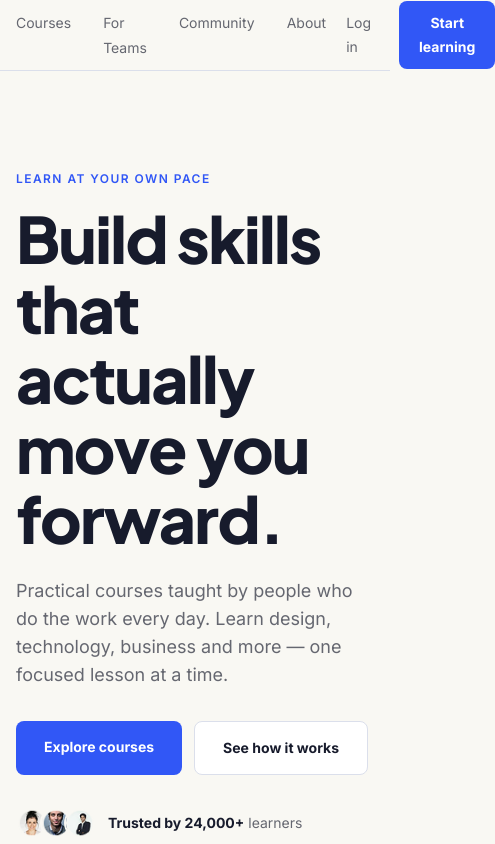
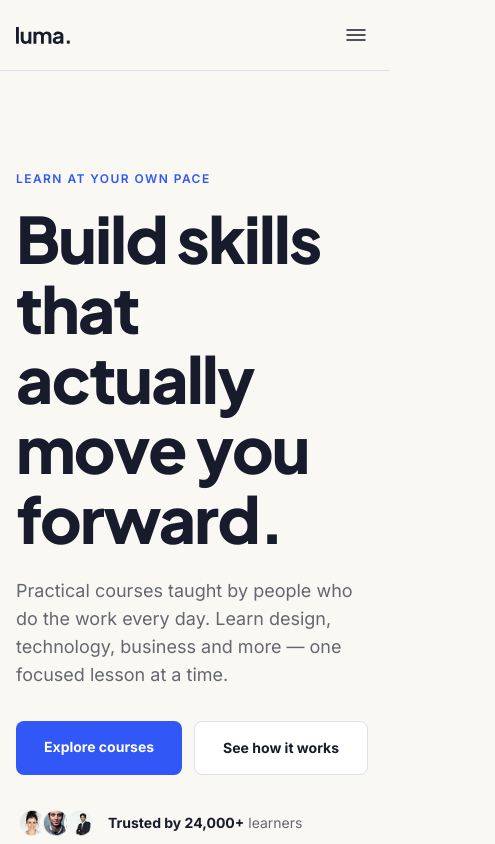
Before and after one commit to nicolas-davila/buzzvel-test-frontend, a Next.js app: page / in a window 390 px wide. Shown: the top 844 px of the page, 495 px wide, since content can reach past the window. Built offline with nearby package versions, Linux system fonts and the light colour scheme.

Commit message:
feat: add accessible mobile menu to header

```diff
--- a/src/components/Header.tsx
+++ b/src/components/Header.tsx
@@ -3,20 +3,21 @@ import Link from "next/link";
 import Image from "next/image";
 import Container from "./Container";
 import Button from "./Button";
+import MobileMenu from "./MobileMenu";
 
 export default function Header() {
     return (
-        <header className="border-b border-line">
-            <Container className="grid h-[70px] grid-cols-[1fr_auto_1fr] items-center">
+        <header className="relative border-b border-line">
+            <Container className="flex h-[70px] items-center justify-between lg:grid lg:grid-cols-[1fr_auto_1fr]">
                 <Link href="/">
                     <Image src="/luma.svg" alt="Luma" width={54} height={17} />
                 </Link>
-                <nav aria-label="Main">
+                <nav aria-label="Main" className="hidden lg:block">
                     <ul className="flex gap-8">
                         {links.map((link) => <li key={link.label}><a href={link.href} className="text-sm leading-6 text-muted">{link.label}</a></li>)}
                     </ul>
                 </nav>
-                <div className="flex items-center justify-self-end gap-2">
+                <div className="hidden items-center justify-self-end gap-2 lg:flex">
                     <a href="#" className="px-5 py-2.5 text-sm leading-6 text-muted">
                         Log in
                     </a>
@@ -24,6 +25,7 @@ export default function Header() {
                         Start learning
                     </Button>
                 </div>
+                <MobileMenu />
             </Container>
 
         </header>
--- /dev/null
+++ b/src/components/MobileMenu.tsx
@@ -0,0 +1,82 @@
+"use client";
+
+import { useEffect, useState } from "react";
+import { links } from "@/data/navigation";
+import Button from "./Button";
+
+export default function MobileMenu() {
+    const [open, setOpen] = useState(false);
+
+    // Close the menu with the Escape key
+    useEffect(() => {
+        if (!open) return;
+
+        function handleKeyDown(event: KeyboardEvent) {
+            if (event.key === "Escape") {
+                setOpen(false);
+            }
+        }
+
+        document.addEventListener("keydown", handleKeyDown);
+        return () => document.removeEventListener("keydown", handleKeyDown);
+    }, [open]);
+
+    return (
+        <div className="lg:hidden">
+            <button
+                type="button"
+                onClick={() => setOpen(!open)}
+                aria-expanded={open}
+                aria-controls="mobile-menu"
+                aria-label={open ? "Close menu" : "Open menu"}
+                className="flex size-9 items-center justify-center rounded-lg p-1.5"
+            >
+                <svg
+                    viewBox="0 0 24 24"
+                    className="size-6"
+                    fill="none"
+                    stroke="currentColor"
+                    strokeWidth="1.5"
+                    strokeLinecap="round"
+                    aria-hidden="true"
+                >
+                    {open ? (
+                        <path d="M6 6l12 12M18 6L6 18" />
+                    ) : (
+                        <path d="M3 7h18M3 12h18M3 17h18" />
+                    )}
+                </svg>
+            </button>
+
+            <div
+                id="mobile-menu"
+                hidden={!open}
+                className="absolute top-full right-0 left-0 z-20 border-b border-line bg-background px-4 pt-2 pb-6 md:px-8"
+            >
+                <nav aria-label="Mobile">
+                    <ul className="flex flex-col">
+                        {links.map((link) => (
+                            <li key={link.label} className="border-b border-line last:border-b-0">
+                                <a
+                                    href={link.href}
+                                    onClick={() => setOpen(false)}
+                                    className="block py-4 text-base leading-7 font-medium"
+                                >
+                                    {link.label}
+                                </a>
+                            </li>
+                        ))}
+                    </ul>
+                </nav>
+                <div className="mt-4 flex flex-col gap-3">
+                    <Button variant="secondary" href="#">
+                        Log in
+                    </Button>
+                    <Button variant="primary" href="#">
+                        Start learning
+                    </Button>
+                </div>
+            </div>
+        </div>
+    );
+}
```
